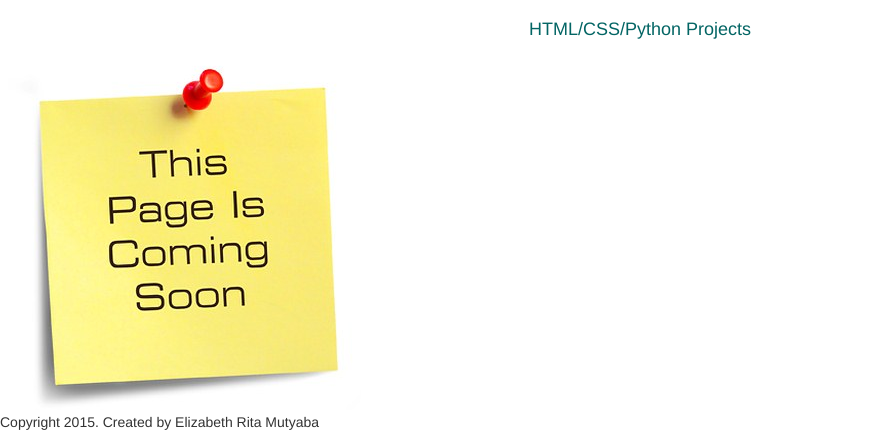
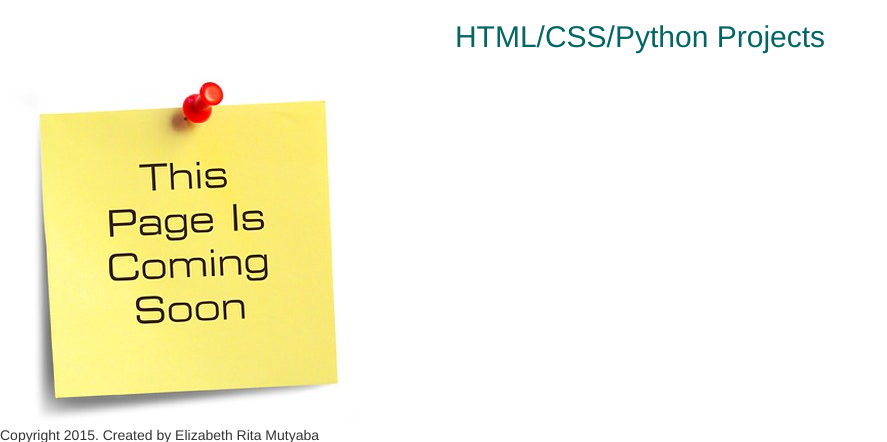
Before and after one commit to lizette112162/resume, a Flask app: page /portfolio in a window 1280 px wide. Shown: the top 442 px of the page, without its empty margins (0-887 px from the left). Run offline with Flask 2, Linux system fonts and the light colour scheme; some libraries are stand-ins or nearby versions.

Commit message:
Made changes to the portfolio stylesheet

```diff
--- a/static/portfolio-style.css
+++ b/static/portfolio-style.css
@@ -11,5 +11,4 @@ h2 {
   background-color: white;
   color: #036564 !important;
   text-align: center;
-  font-size: 18px;
 }
```
